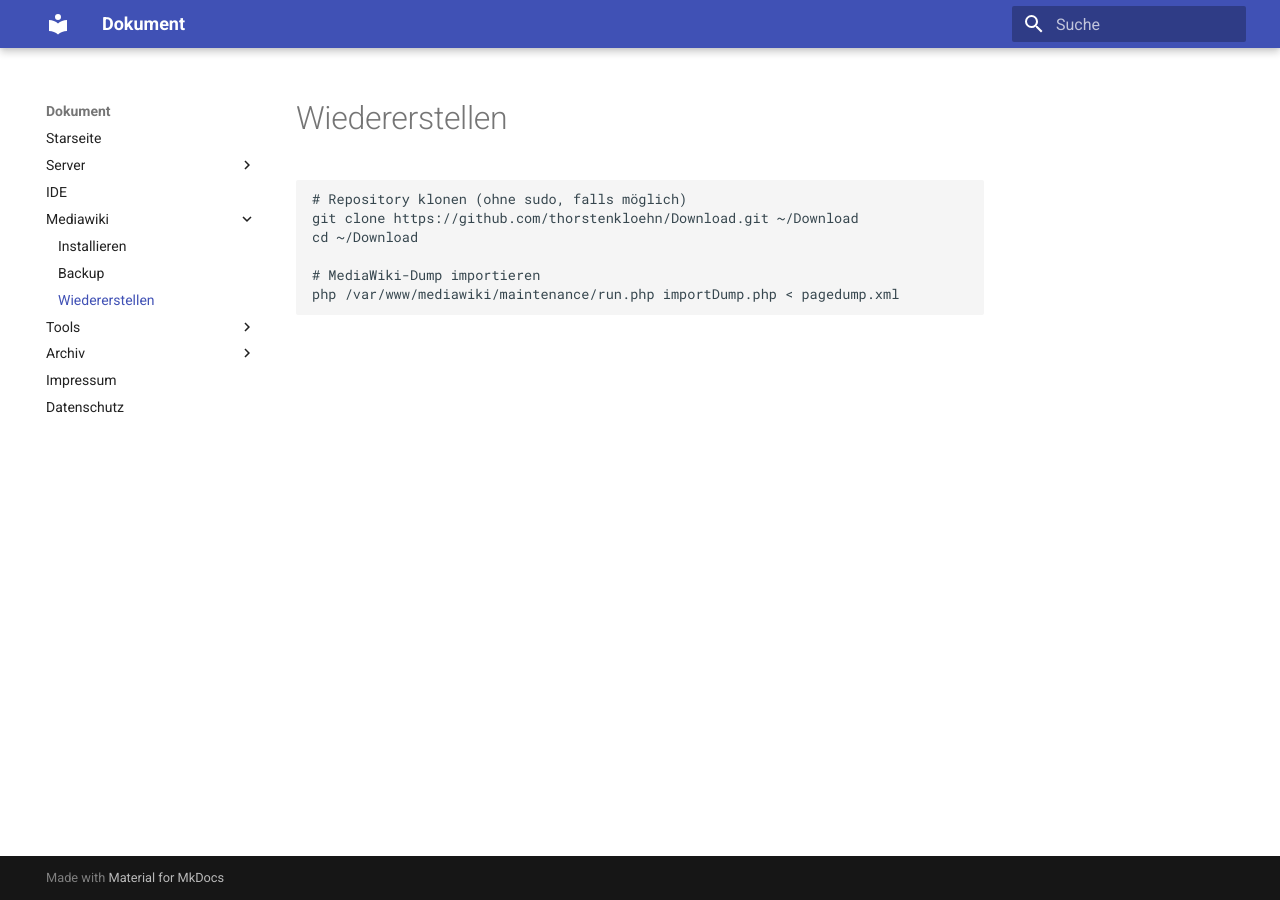
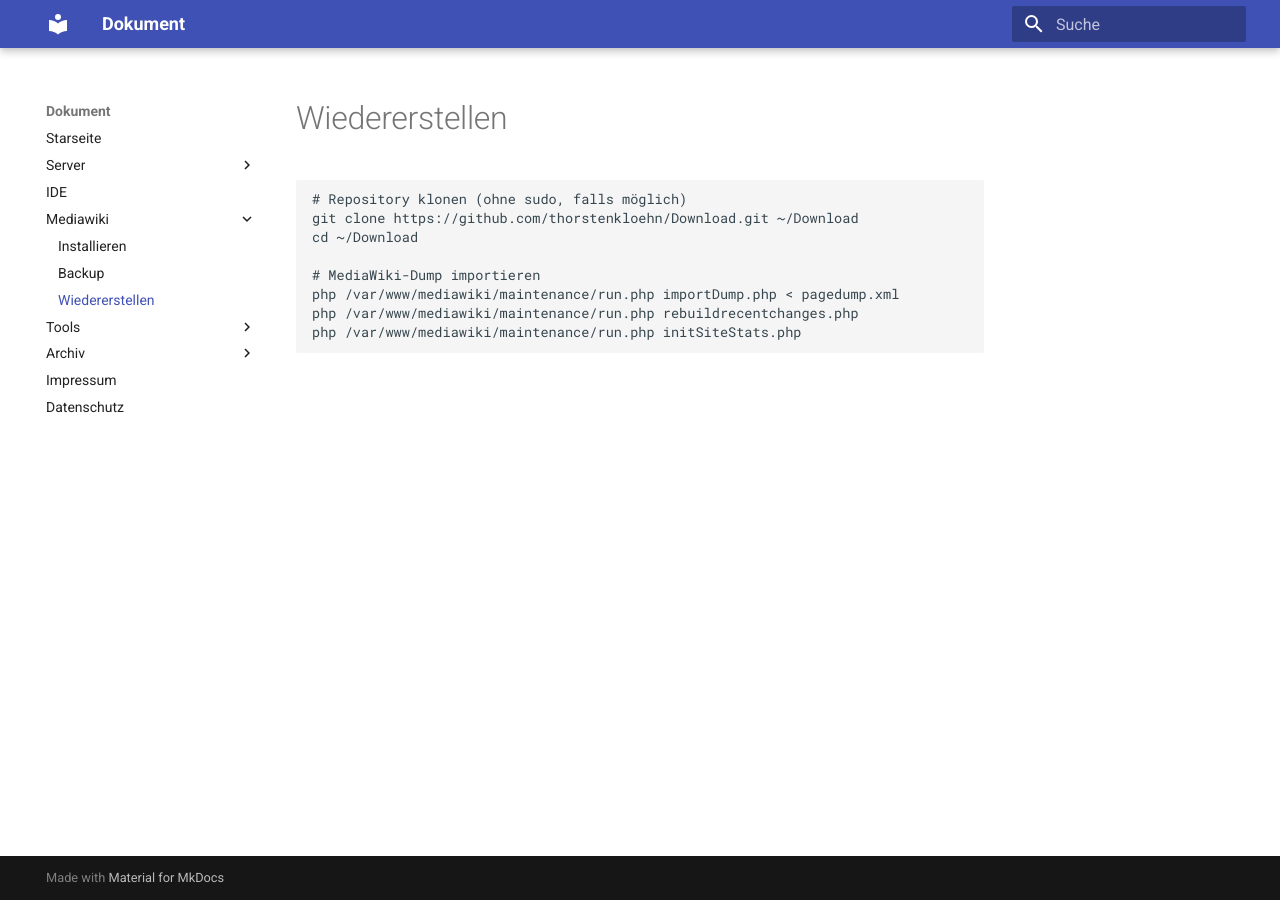
Before and after one commit to thorstenkloehn/dokument, an MkDocs documentation site: the page built from docs/CMS/Mediawiki/Wiederherstellen.md, in a window 1280 px wide. Built offline with MkDocs 1.6.1 and Material for MkDocs 9.7.7, drawn with Linux system fonts in a browser that asks for light colours.

Commit message:
Dokumentation: Hinzufügen von Befehlen zum Wiederherstellen des MediaWiki-Dumps und Aktualisierung der Namensraumdefinitionen

````diff
--- a/docs/CMS/Mediawiki/Wiederherstellen.md
+++ b/docs/CMS/Mediawiki/Wiederherstellen.md
@@ -5,4 +5,6 @@ cd ~/Download
 
 # MediaWiki-Dump importieren
 php /var/www/mediawiki/maintenance/run.php importDump.php < pagedump.xml
+php /var/www/mediawiki/maintenance/run.php rebuildrecentchanges.php
+php /var/www/mediawiki/maintenance/run.php initSiteStats.php
 ```
````
Also changed, not shown: docs/CMS/Mediawiki/index.md (+3 -2 lines).
